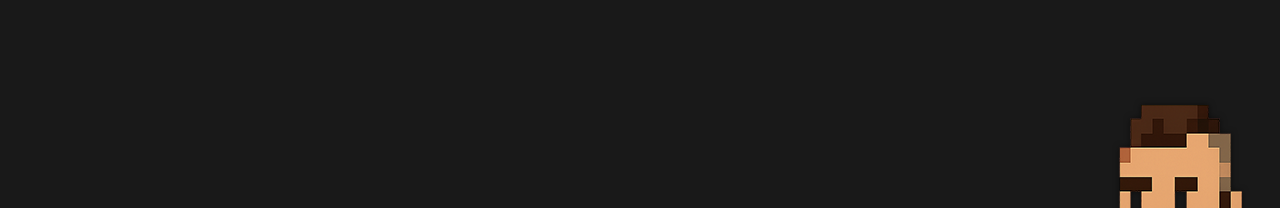
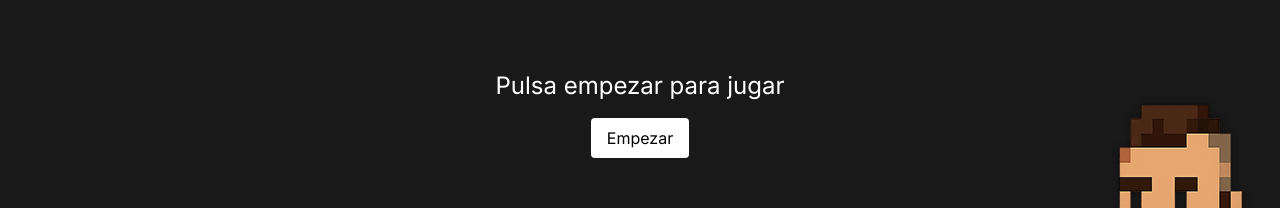
Before and after one commit to treska23/RubnPneal-Works, a Next.js app: page /videos in a window 1280 px wide. Both pictures are taken after a click on the button "🚀 Jugar Arkanoid". Shown: the part 286-494 px from the top of the page. Built offline with nearby package versions, Linux system fonts and the light colour scheme; no server answers; a web font is replaced by a local one.

Commit message:
Show start button after losing a life

```diff
--- a/components/ui/game-arkanoid/ArkanoidOverlay.tsx
+++ b/components/ui/game-arkanoid/ArkanoidOverlay.tsx
@@ -41,6 +41,8 @@ export default function ArkanoidOverlay({
 }: Props) {
   const canvasRef = useRef<HTMLCanvasElement>(null);
   const [livesState, setLivesState] = useState(3);
+  const [started, setStarted] = useState(false);
+  const launchBallRef = useRef<() => void>(() => {});
 
   // eslint-disable-next-line react-hooks/exhaustive-deps
   useEffect(() => {
@@ -155,6 +157,7 @@ export default function ArkanoidOverlay({
       ball.dy = -baseSpeed * speedFactor || -2;
       ballAttached = false;
     }
+    launchBallRef.current = launchBall;
 
     function resizeCanvas() {
       if (!canvasRef.current) return;
@@ -309,6 +312,7 @@ export default function ArkanoidOverlay({
         ballAttached = true;
         ball.dx = ball.dy = 0;
         stickBallToPaddle();
+        setStarted(false);
       }
 
       const dirX = Math.sign(ball.dx);
@@ -330,18 +334,43 @@ export default function ArkanoidOverlay({
     window.addEventListener('keydown', keyDown, { passive: true });
     window.addEventListener('keyup', keyUp, { passive: true });
 
+    const handleTouch = (e: TouchEvent) => {
+      e.preventDefault();
+      const touch = e.touches[0];
+      const rect = canvasEl.getBoundingClientRect();
+      paddle.x = touch.clientX - rect.left - paddle.w / 2;
+    };
+    canvasEl.addEventListener('touchstart', handleTouch, { passive: false });
+    canvasEl.addEventListener('touchmove', handleTouch, { passive: false });
+
     canvasEl.focus();
 
     return () => {
       window.removeEventListener('resize', resizeCanvas);
       window.removeEventListener('keydown', keyDown);
       window.removeEventListener('keyup', keyUp);
+      canvasEl.removeEventListener('touchstart', handleTouch);
+      canvasEl.removeEventListener('touchmove', handleTouch);
       cancelAnimationFrame(animationId);
     };
   }, []);
 
   return (
-    <div className="fixed inset-0 z-50 bg-black/90 pointer-events-none">
+    <div className="fixed inset-0 z-50 bg-black/90 pointer-events-auto">
+      {!started && (
+        <div className="absolute inset-0 flex flex-col items-center justify-center gap-4">
+          <p className="text-white text-2xl">Pulsa empezar para jugar</p>
+          <button
+            className="bg-white text-black px-4 py-2 rounded"
+            onClick={() => {
+              setStarted(true);
+              launchBallRef.current();
+            }}
+          >
+            Empezar
+          </button>
+        </div>
+      )}
       <div className="absolute top-4 left-4 text-white text-xl pointer-events-none">
         {Array(livesState).fill('♥').join('')}
       </div>
```
